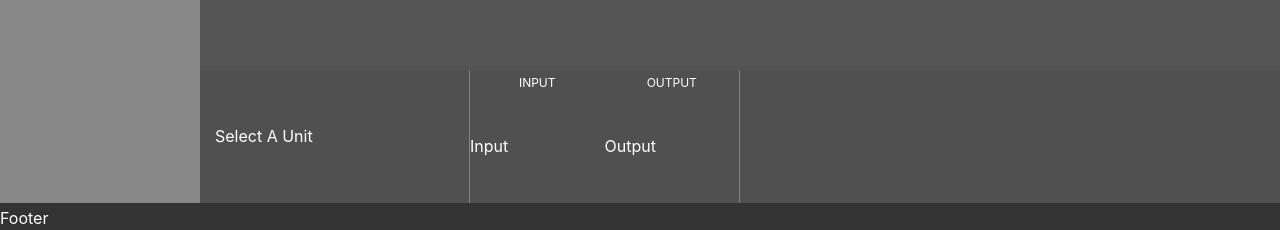
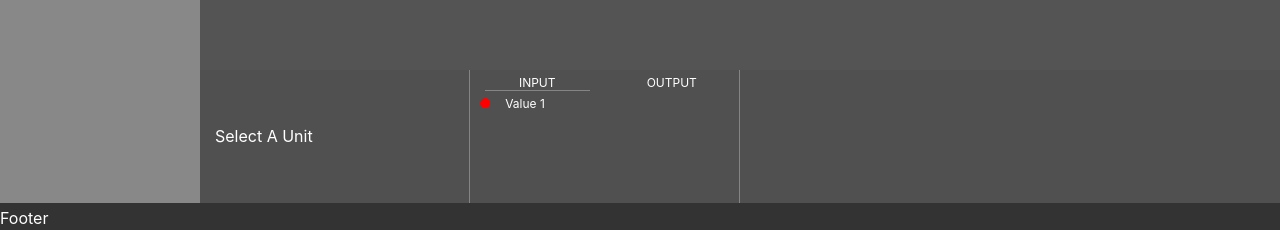
Before and after one commit to cwc020730/NeuralNetworkBuilder, a React (Create React App) app: page / in a window 1280 px wide. Shown: the part 567-797 px from the top of the page. Built offline with nearby package versions, Linux system fonts and the light colour scheme; no server answers.

Commit message:
Add styles for io-info-display and label

```diff
--- a/src/App.css
+++ b/src/App.css
@@ -174,9 +174,9 @@
 .io-info {
   display: grid;
   grid-template-columns: 1fr 1fr;
-  grid-template-rows: 15% 85%;
+  grid-template-rows: auto 1fr;
   justify-content: center;
-  align-items: center;
+  align-items: start;
   color: #fff;
   height: 100%;
   border-right: 1px rgba(255, 255, 255, 0.3) solid;
@@ -194,6 +194,40 @@
   cursor: pointer;
 }
 
+.io-info-display {
+  display: grid;
+  grid-template-columns: 7.5% 92.5%;
+  grid-column: 1 / span 2;
+  width: 100%;
+  text-align: center;
+  align-items: start;
+  padding-top: 5px;
+}
+
+.io-occupied-flag {
+  width: 10px;
+  height: 10px;
+  border-radius: 50%;
+  align-self: center;
+  justify-self: right;
+}
+
+.io-occupied-flag.unoccupied {
+  background: red;
+}
+
+.io-occupied-flag.occupied {
+  background: pink;
+}
+
+.io-label {
+  display: flex;
+  justify-content: left;
+  margin-left: 15px;
+  height: 100%;
+  color: #fff;
+  font-size: 12px;
+}
 
 .io-info-header.active {
   border-bottom: 1px solid rgba(255, 255, 255, 0.3);
--- a/src/components/IOInfo.js
+++ b/src/components/IOInfo.js
@@ -4,7 +4,7 @@ import { idToUnitMap } from './D3Canvas';
 import unitList from './UnitList.json';
 
 const IOInfo = () => {
-  const [activeHeader, setActiveHeader] = useState(null);
+    const [activeHeader, setActiveHeader] = useState('input');
 
     const handleHeaderClick = (header) => {
       setActiveHeader(header);
@@ -24,8 +24,10 @@ const IOInfo = () => {
         >
           OUTPUT
         </div>
-      <div className="input-info">Input</div>
-      <div className="output-info">Output</div>
+        <div className="io-info-display">
+            <div className="io-occupied-flag unoccupied"></div>
+            <div className="io-label">Value 1</div>
+        </div>
       </div>
     );
   };
```
Lines whose indentation alone changed are shown as unchanged.
